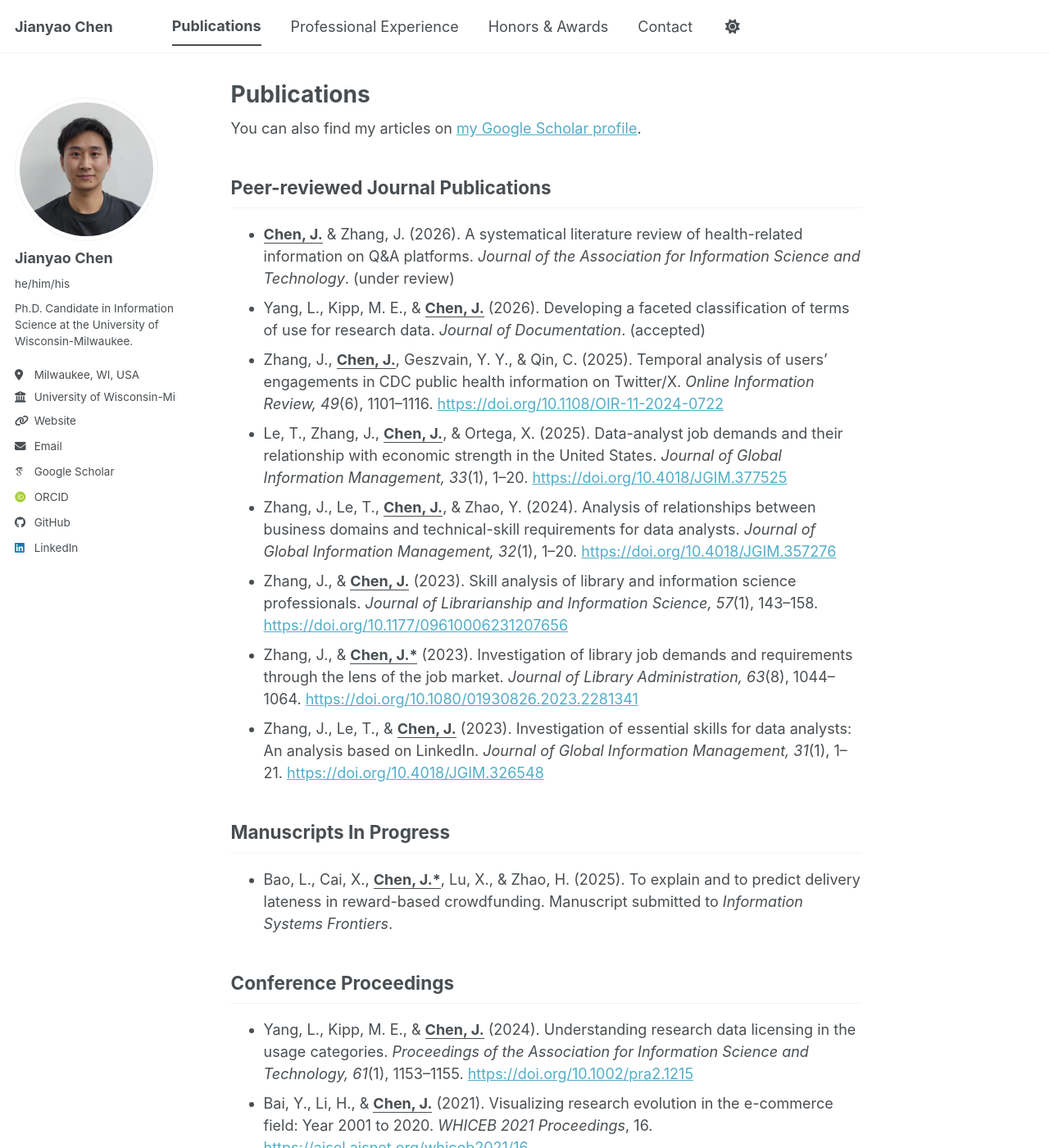
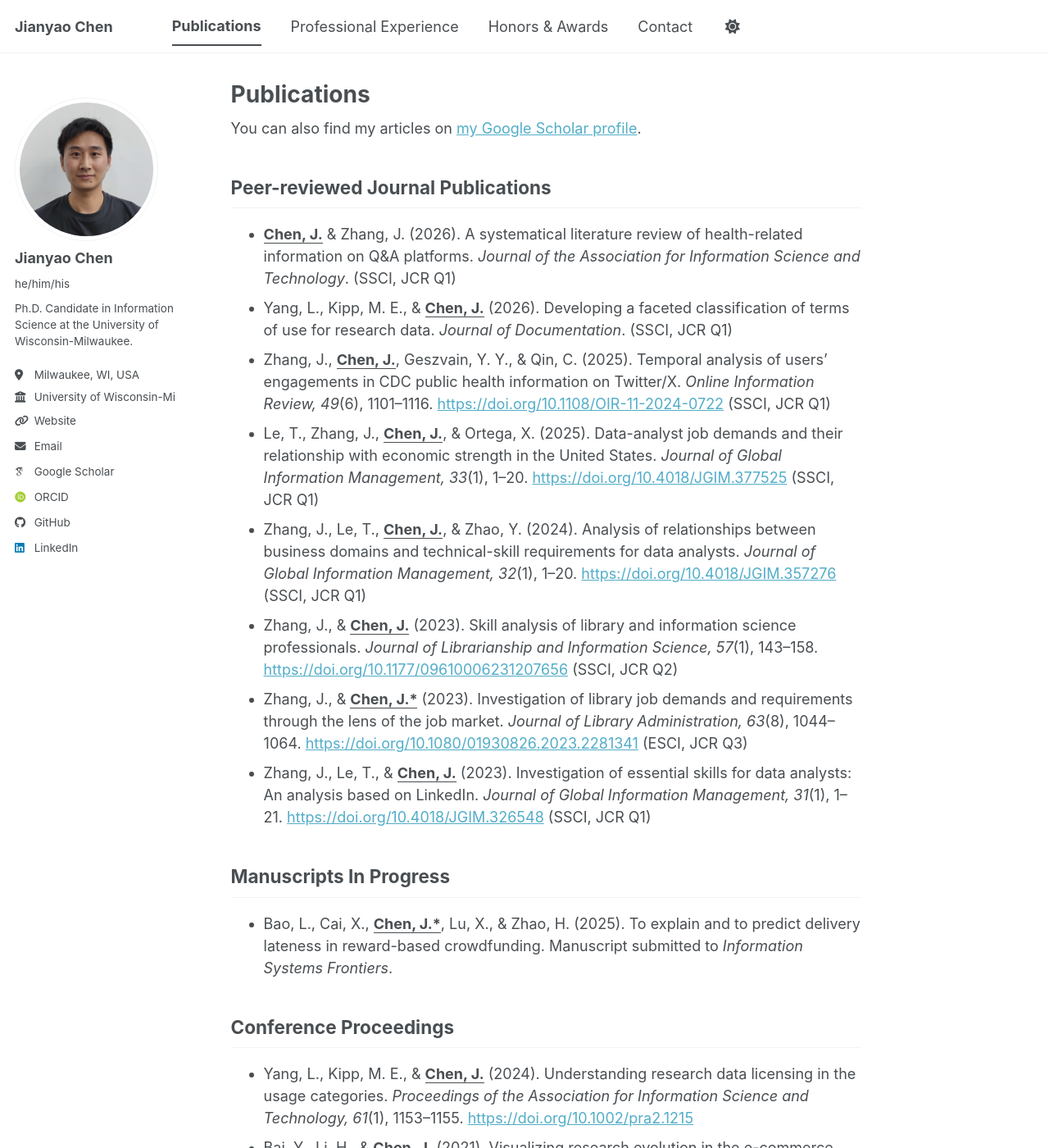
Before and after one commit to JianyaoChen/JianyaoChen.github.io, a Jekyll site: the page built from _pages/publications.html, in a window 1280 px wide and 1400 px high. Shown: the whole window at 82% size. Built offline with Jekyll 4.4.1, drawn with Linux system fonts in a browser that asks for light colours; some web fonts are replaced; a script bundle is joined from its source files by our own code; library files that are not in the unit come from our copies.

Commit message:
Update publications.html

```diff
--- a/_pages/publications.html
+++ b/_pages/publications.html
@@ -25,27 +25,39 @@ author_profile: true
 <h2>Peer-reviewed Journal Publications</h2>
 <ul>
 
-  <!-- Under review / accepted -->
+  <!-- Under review -->
   <li>
-    <u><strong>Chen, J.</strong></u> &amp; Zhang, J. (2026). A systematical literature review of health-related information on Q&amp;A platforms. <em>Journal of the Association for Information Science and Technology</em>. (under review)
+    <u><strong>Chen, J.</strong></u> &amp; Zhang, J. (2026). A systematical literature review of health-related information on Q&amp;A platforms. <em>Journal of the Association for Information Science and Technology</em>. (SSCI, JCR Q1)
   </li>
 
   <li>
-    Yang, L., Kipp, M. E., &amp; <u><strong>Chen, J.</strong></u> (2026). Developing a faceted classification of terms of use for research data. <em>Journal of Documentation</em>. (accepted)
+    Yang, L., Kipp, M. E., &amp; <u><strong>Chen, J.</strong></u> (2026). Developing a faceted classification of terms of use for research data. <em>Journal of Documentation</em>. (SSCI, JCR Q1)
   </li>
 
   <!-- Published -->
-  <li>Zhang, J., <u><strong>Chen, J.</strong></u>, Geszvain, Y. Y., &amp; Qin, C. (2025). Temporal analysis of users’ engagements in CDC public health information on Twitter/X. <em>Online Information Review, 49</em>(6), 1101–1116. <a href="https://doi.org/10.1108/OIR-11-2024-0722">https://doi.org/10.1108/OIR-11-2024-0722</a></li>
+  <li>
+    Zhang, J., <u><strong>Chen, J.</strong></u>, Geszvain, Y. Y., &amp; Qin, C. (2025). Temporal analysis of users’ engagements in CDC public health information on Twitter/X. <em>Online Information Review, 49</em>(6), 1101–1116. <a href="https://doi.org/10.1108/OIR-11-2024-0722">https://doi.org/10.1108/OIR-11-2024-0722</a> (SSCI, JCR Q1)
+  </li>
 
-  <li>Le, T., Zhang, J., <u><strong>Chen, J.</strong></u>, &amp; Ortega, X. (2025). Data-analyst job demands and their relationship with economic strength in the United States. <em>Journal of Global Information Management, 33</em>(1), 1–20. <a href="https://doi.org/10.4018/JGIM.377525">https://doi.org/10.4018/JGIM.377525</a></li>
+  <li>
+    Le, T., Zhang, J., <u><strong>Chen, J.</strong></u>, &amp; Ortega, X. (2025). Data-analyst job demands and their relationship with economic strength in the United States. <em>Journal of Global Information Management, 33</em>(1), 1–20. <a href="https://doi.org/10.4018/JGIM.377525">https://doi.org/10.4018/JGIM.377525</a> (SSCI, JCR Q1)
+  </li>
 
-  <li>Zhang, J., Le, T., <u><strong>Chen, J.</strong></u>, &amp; Zhao, Y. (2024). Analysis of relationships between business domains and technical-skill requirements for data analysts. <em>Journal of Global Information Management, 32</em>(1), 1–20. <a href="https://doi.org/10.4018/JGIM.357276">https://doi.org/10.4018/JGIM.357276</a></li>
+  <li>
+    Zhang, J., Le, T., <u><strong>Chen, J.</strong></u>, &amp; Zhao, Y. (2024). Analysis of relationships between business domains and technical-skill requirements for data analysts. <em>Journal of Global Information Management, 32</em>(1), 1–20. <a href="https://doi.org/10.4018/JGIM.357276">https://doi.org/10.4018/JGIM.357276</a> (SSCI, JCR Q1)
+  </li>
 
-  <li>Zhang, J., &amp; <u><strong>Chen, J.</strong></u> (2023). Skill analysis of library and information science professionals. <em>Journal of Librarianship and Information Science, 57</em>(1), 143–158. <a href="https://doi.org/10.1177/09610006231207656">https://doi.org/10.1177/09610006231207656</a></li>
+  <li>
+    Zhang, J., &amp; <u><strong>Chen, J.</strong></u> (2023). Skill analysis of library and information science professionals. <em>Journal of Librarianship and Information Science, 57</em>(1), 143–158. <a href="https://doi.org/10.1177/09610006231207656">https://doi.org/10.1177/09610006231207656</a> (SSCI, JCR Q2)
+  </li>
 
-  <li>Zhang, J., &amp; <u><strong>Chen, J.*</strong></u> (2023). Investigation of library job demands and requirements through the lens of the job market. <em>Journal of Library Administration, 63</em>(8), 1044–1064. <a href="https://doi.org/10.1080/01930826.2023.2281341">https://doi.org/10.1080/01930826.2023.2281341</a></li>
+  <li>
+    Zhang, J., &amp; <u><strong>Chen, J.*</strong></u> (2023). Investigation of library job demands and requirements through the lens of the job market. <em>Journal of Library Administration, 63</em>(8), 1044–1064. <a href="https://doi.org/10.1080/01930826.2023.2281341">https://doi.org/10.1080/01930826.2023.2281341</a> (ESCI, JCR Q3)
+  </li>
 
-  <li>Zhang, J., Le, T., &amp; <u><strong>Chen, J.</strong></u> (2023). Investigation of essential skills for data analysts: An analysis based on LinkedIn. <em>Journal of Global Information Management, 31</em>(1), 1–21. <a href="https://doi.org/10.4018/JGIM.326548">https://doi.org/10.4018/JGIM.326548</a></li>
+  <li>
+    Zhang, J., Le, T., &amp; <u><strong>Chen, J.</strong></u> (2023). Investigation of essential skills for data analysts: An analysis based on LinkedIn. <em>Journal of Global Information Management, 31</em>(1), 1–21. <a href="https://doi.org/10.4018/JGIM.326548">https://doi.org/10.4018/JGIM.326548</a> (SSCI, JCR Q1)
+  </li>
 
 </ul>
 
```
